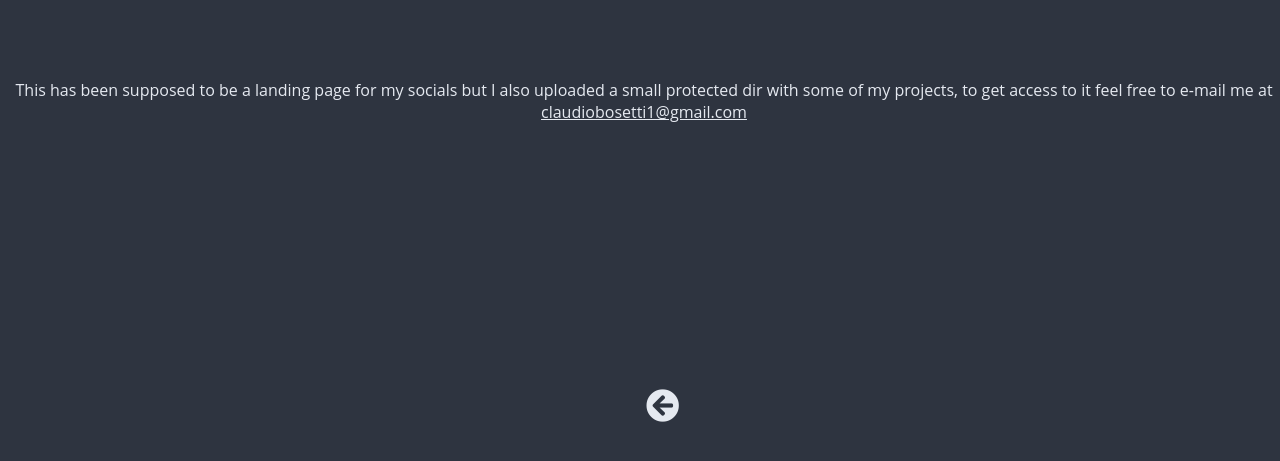
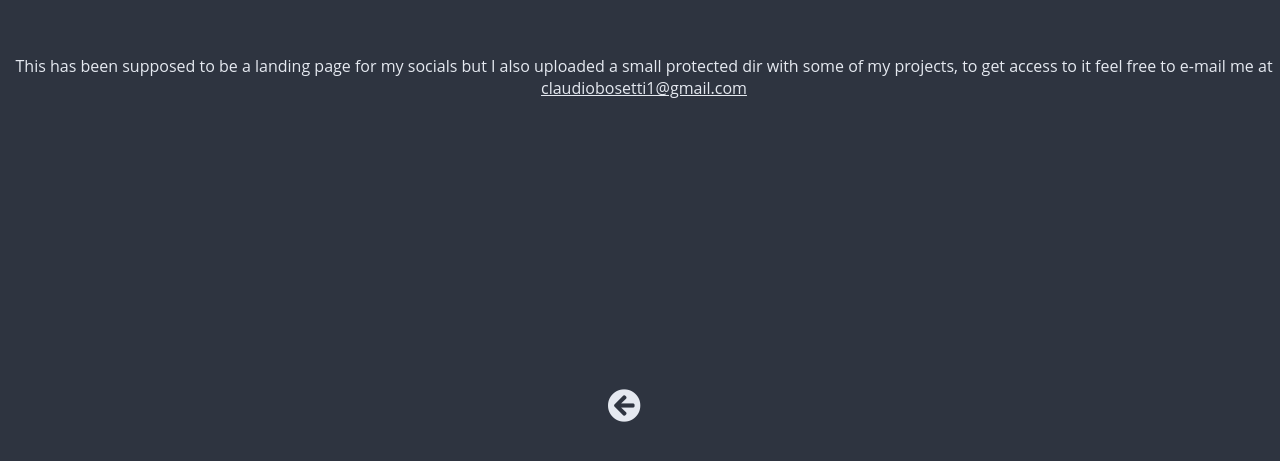
Before and after one commit to claudiobosetti/claudiobosetti.github.io, a plain HTML site: page index/help.html in a window 1280 px wide. Shown: the part 337-798 px from the top of the page. Drawn offline with Linux system fonts and the light colour scheme.

Commit message:
bug correction

```diff
--- a/style/help.css
+++ b/style/help.css
@@ -10,13 +10,13 @@ p {
   color: #e5e9f0;
   text-align: center;
   position: fixed;
-  top: 50%;
+  top: 47%;
 }
 
 .back {
   position: absolute;
   bottom: 5%;
-  left: 50%;
+  left: 47%;
 }
 
 .back button {
```
Also changed, not shown: 1 other file.
